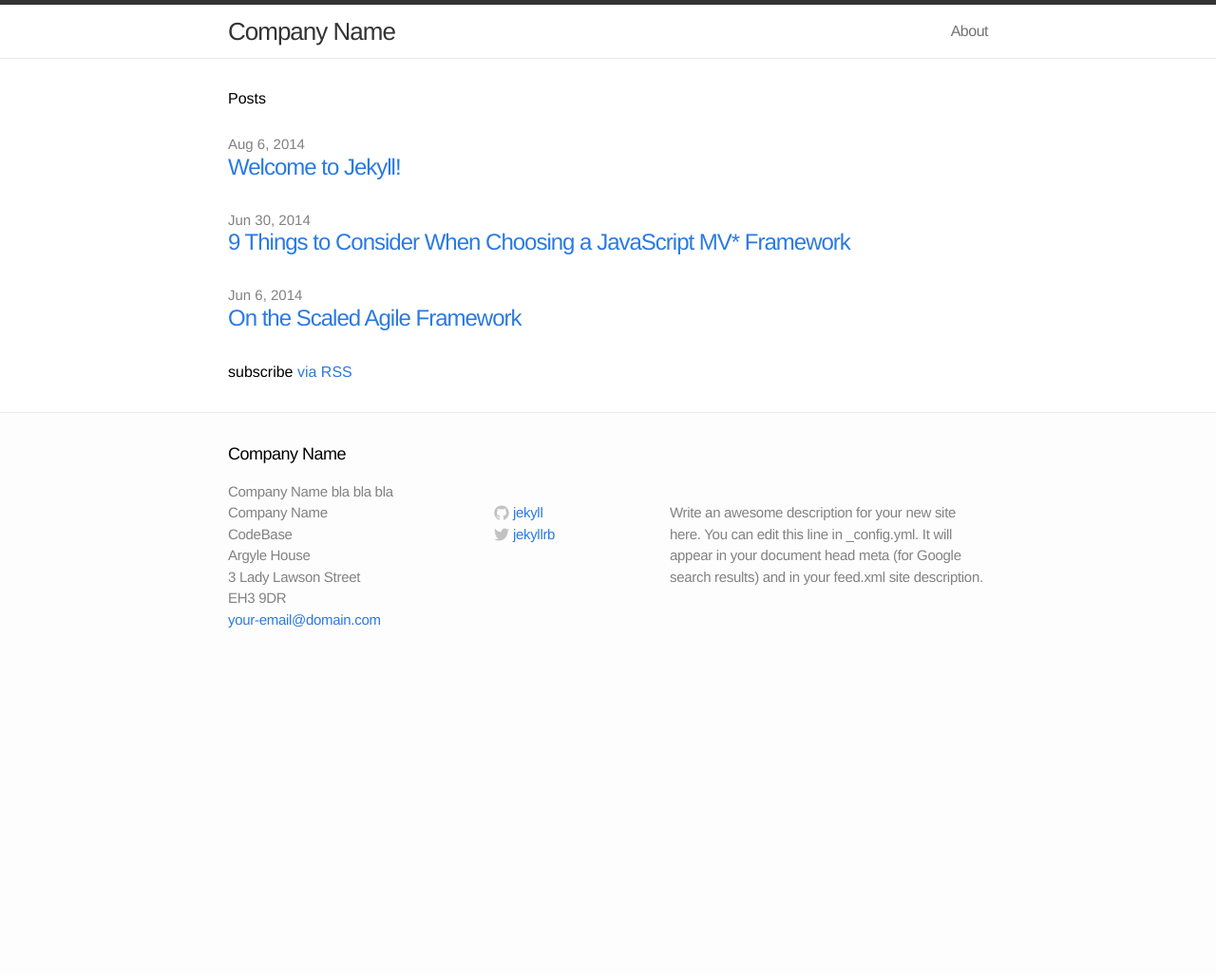
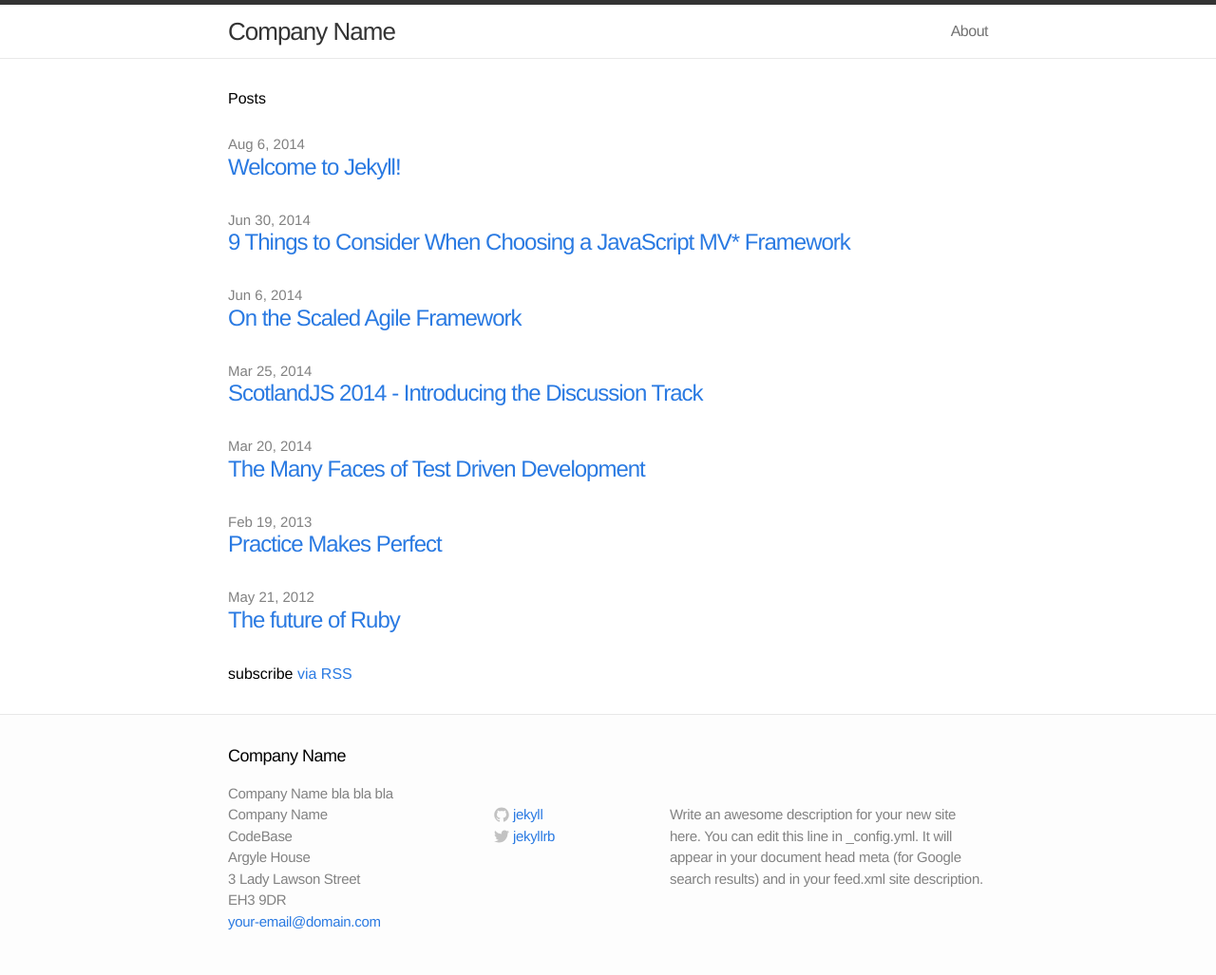
Before and after one commit to CultivateHQ/cultivateHQ.com, a Jekyll site: the page built from index.html, in a window 1280 px wide. Shown: the whole page at 95% size. Built offline with Jekyll 4.4.1, drawn with Linux system fonts in a browser that asks for light colours; before the commit the page ends 900 px from its top, so only the background shows below that; some of the changed lines change nothing that is shown.

Commit message:
adding some old posts

```diff
--- /dev/null
+++ b/_posts/2012-05-21-the-future-of-ruby.md
@@ -0,0 +1,42 @@
+---
+layout: post
+title:  "The future of Ruby"
+date:   2012-05-21 10:41:21
+author: Paul Wilson
+archive: https://web.archive.org/web/20130314012109/http://www.neo.com/2012/05/21/the-future-of-ruby
+---
+
+> originally published with [.net magazine](http://www.netmagazine.com/opinions/future-ruby)
+
+I am not a very old-school Rubyist. My involvement dates from 2005 when I, along with many of my Extreme Programming (XP) colleagues, joined the Great Rails Bandwagon. It is telling that so many of the people who became involved around that time were from the Agile/XP community. We were sick of the mountains of glue code and XML configuration that stood in the way of us getting things done in Enterprise Java.
+
+Those were heady days. The Metaprogrammability dynamic typing, and introduction of patterns such as Convention Over Configuration that was provided by the combination of Ruby and Rails gave us speedy, concise code. The test-driven discipline that was built into the language, framework, and the community gave us disciplined and verified code. Behaviour Driven Development, which had been struggling to survive in Java (JBehave anyone?) emerged and thrived in Ruby: Rspec was an early hit followed by Cucumber. To this day, the best Ruby Shops are also Agile/XP shops, while the others aspire to be so.
+
+Fast forward to 2012 and the revolution is over. Ruby development has grown up and entered the mainstream, or at least the mainstream has shifted. While penetration of traditional enterprises such as banks is not great, Ruby startups such as LivingSocial and Groupon have grown into large corporations. The key moment that showed that Ruby had become mainstream was when Salesforce.com acquired Heroku in December 2010, and the message was reinforced the following July, when Ruby's designer, Matz (Yukihiro Matsumoto) was hired as Heroku's chief architect, Ruby.
+
+Anecdotally, Rails has become the de-facto web technology for web startups. This growing success has not changed the community a great deal: it is still one that cares about craftsmanship, loves trying different languages such as Clojure and Erlang, and is grass-roots driven with a wide number of regional conferences.
+
+Most Ruby development these days is still Rails, but we are entering an era of Rails backlash. The simple opinionated Model View Controller architecture that was so attractive in 2005, is now criticised for its lack of a layered architecture with proper separation of concerns. [Yehuda Katz](https://twitter.com/wycats), the driving force behind Rails 3, quipped on Twitter:
+
+<div>
+  <blockquote class="twitter-tweet" lang="en"><p>The problem with Rails today is that 1/2 the people are afraid Rails is turning into Java and the other 1/2 are trying to turn it into Java</p>&mdash; Yehuda Katz (@wycats) <a href="https://twitter.com/wycats/statuses/193629465375547392">April 21, 2012</a></blockquote>
+  <script async src="//platform.twitter.com/widgets.js" charset="utf-8"></script>
+</div>
+
+My hope and belief is that the Ruby on Rails community is mature and reflective enough to introduce just the right amount of architecture back into web development, without reinventing Enterprise Java Beans. The signs for this are good with the upcoming Hexagonal Rails talk at the Scottish Ruby Conference; Avdi Grimm's [Objects on Rails](http://objectsonrails.com/) and Steven Baker's [Solid Rails](https://leanpub.com/solidrailsbook).
+
+* [YARV](http://www.atdot.net/yarv/) is now the official Ruby interpreter for current Ruby 1.9.x, with significant performance benefits over Matz's original interpreter.
+
+* [JRuby](http://jruby.org/) is the most mature and widely adopted alternative to YARV, developed by a team with a track record of consistent delivery. It brings to Ruby all the advantages of the Java Virtual Machine, just-in-time compilation, access to the rich set of Java libraries, interoperability with legacy Java code and true, native, multi-threading. The last is becoming more pertinent as the ability to take advantage of multi-core servers becomes more relevant to scaling: using threads is far more memory efficient than spinning up new processes.
+
+* [Iron Ruby](http://www.ironruby.net/), the Ruby implementation for the .Net Framework, is still making progress despite withdrawal of direct support form Microsoft.
+
+* [Rubinius](http://rubini.us/) is Ruby (as far as possible) written in Ruby. Despite some early stumbles and a big rewrite, Rubinius is now on a firm footing. It is on track to implement full multi-threading for version 2, with the removal of the Global Interpreter Lock.
+
+* [Maglev](http://maglev.github.com/) is built on top of the VMWare's GemStone/S 3.1 Virtual Machine, allowing distributed and persistent Ruby Objects. Its perception in the community suffered from too early exposure: it made a huge splash when first demoed at RailsConf in 2008, followed by a few years of silence.
+
+* [MacRuby](http://macruby.org/), the successor to RubyCocoa, is a 1.9 implementation built directly on top of the core OS X technologies. Probably the biggest obstacle to Ruby on OS X was inability to also use that code on iOS (iPhone / iPad), which is why the recent launch of Ruby in Motion, built on MacRuby but entirely iOS App Store compliant is such an exciting development.
+
+* [MRuby](https://github.com/mruby/mruby) is worth a mention for two reasons: it is Matz's own project and it is being funded by the Japanese Government. It is a lightweight implementation of Ruby designed to be in the same space as Lua. The Japanese connection may be key to adaption, raising the possibility of seeing Ruby becoming embedded in electronics.
+
+Seventeen years since its first appearance, and eight years from the Rails revolution, the Ruby community is still an exciting place to be. With all the current activity, and innovations coming to fruition, I don't see that changing any time soon.
--- /dev/null
+++ b/_posts/2013-02-19-practice-makes-perfect.md
@@ -0,0 +1,50 @@
+---
+layout: post
+title:  "Practice Makes Perfect"
+date:   2013-02-19 10:41:21
+author: Paul Wilson
+---
+
+> This article originally appeared in the February 2013 version of [Test Magazine](http//www.testmagazine.co.uk).
+
+In December last year, around 3,000 programmers in 160 cities around the world gave up their Saturday to write code - code they deliberately threw away. They were not being weird or frivolous. They were there to take part in The Global Day of Code Retreat, and improve their craft.
+
+Musicians do not practise by only playing symphonies. Marathon runners do not train by running marathons. They engage in directed practise such as playing musical scales or interval runs. A Code Retreat is a community event to help programmers engage in directed practice. They work on improving their code, free of the constraints of time-pressure or having to finish the task.
+
+### Playing the game
+
+The Code Retreat format consists of multiple sessions of implementing Conway's Game of Life:
+
+Each session lasts for 45 minutes.
+
+* The code is written in pairs, meaning that two people share one computer and collaborate.
+* It is also Test Driven, which means that an automated unit test is written before each piece of code and the code is improved before writing the next test.
+* Pairs are swapped after every session.
+* Code is deleted after every session.
+
+After each session the group shares their experience in a short retrospective. The retrospective concentrates on anything learnt. The main focus of the retrospective is to make the group think about the extent to which each pair has managed to follow the XP rules of simple design. These are:
+
+1. The code passes all the tests, implying that automated tests have been written and the code does what is intended
+2. The code reveals intent. This is a measure of how easy it is to understand what each piece of code is supposed to do.
+3. There is no duplication, also known as the Once and Only Once Rule. Duplicate code can be considered bad code as it is hard to change and understand. Duplication can be as obvious as code copied and pasted from one place to another but can also be subtle, where a rule is expressed in two different places in the code.
+
+Time pressure can be detrimental to this kind of deliberate practise. Throwing the code away and implementing the 45 minute time limit on each session is designed to relieve the pressure of finishing the problem. Most pairs do not manage to implement Conway's Game of Life during a session, and that is desirable: unlike a programmer's day-job or even a hack-session, the value of Code Retreat lies in improving skills rather than producing useful code.
+
+The problem, [Conway's Game of Life](http://en.wikipedia.org/wiki/Conway's_Game_of_Life), is chosen as it is fairly complex to implement but easy to understand. A problem that was hard to understand would get in the way of concentrating purely on improving code skills.
+
+### Tell, don't ask
+After the first iteration, the facilitators introduce a constraint for each subsequent iteration. As well as keeping the exercise interesting, the constraints are designed to provoke different ways of thinking and working with code. A common constraint is "no return values", which often leads to a more Object Oriented way of working known as Tell Don't Ask.
+
+Code Retreat came out of a discussion at the Code Mash conference in Ohio. [Corey Haines](https://twitter.com/coreyhaines), a well known figure in the [Software Craftsmanship](http://en.wikipedia.org/wiki/Software_craftsmanship) community, helped create the format and is responsible for popularising it since then. For the last two years there has been a Global Day of Code Retreat: Code Retreats on the same day in different cities around the world.
+
+On December 8, 2012, Neo hosted and facilitated the Edinburgh chapter of Global Day of Code Retreat. After the first zero-constraints session, also known as The Warm Up session, we introduced a single constraint per session.
+
+1. _Ping Pong_: One member of the pair writes a failing test and it is up to the other member to implement the test. Pairs that were more experienced with TDD swapped roles, while those who were new to that discipline did not. This is a good ice-breaker and gets people comfortable with pairing.
+
+2. _Mute Ping Pong_: Like Ping Pong, but the pairs were not allowed to communicate with each other except through the tests or code. This becomes an exercise in writing focussed and expressive unit tests.
+
+3. _No returns_. After a method performs a calculation, the participants were banned from returning the result to the method: they had to find other ways to pas on the information. This was a particularly challenging exercise for many of the participants. While many did find value in it, we might have coached the others a little better.
+
+4. _Back to back_: one straightforward iteration was performed without any constraints. This time the code was not deleted, but the pairs were told to write down the areas of the code that they could have done better. After the retrospective the pairs were kept the same but the code was swapped: other pairs were given the task of trying to improve the previous pair’s code.
+
+The feedback at the end of the day was overwhelmingly positive. It is amazing how enjoyable failing to implement the same problem several times can be. The most gratifying part was winning over the participants who were initially sceptical about Pair Programming and Test Driven Development.
--- /dev/null
+++ b/_posts/2014-03-20-the-many-faces-of-test-driven-development.md
@@ -0,0 +1,23 @@
+---
+layout: post
+title:  "The Many Faces of Test Driven Development"
+date:   2014-03-20 10:41:21
+categories: jekyll update
+author: Paul Wilson
+---
+
+Like many religious wars, the Test Driven Development debate seems interminable, unpleasant, and not a little tedious. "Mocks Suck and cause brittle tests." "No, including real collaborators in your tests makes them brittle." "That's not a unit test". "It's not about testing, it's about design." "No, it's about documentation."
+
+It's not experience and facts that are missing from these debates: it's nuance; it's an appreciation of trade-offs.
+
+There is no One True Way of Test Driven Development. Like most things in the real world, there is not just one benefit (or disadvantage) of practicing TDD.
+
+Most days I cycle to work because it's faster than walking or getting the bus, because it's a reasonable way of getting regular exercise, and because I resent the way our cities have been taken over by the motor car and want to reclaim the streets. I cycle for all of these reasons. If it was all about speed, I'd buy a small motorbike; I could get the exercise on a static bike in the gym. It's great to get a combination of benefits for the same time and effort.
+
+For me, TDD's benefits are:-
+
+It gives me confidence that my code does what I think it does It confers the ability to refactor code without the fear that I have broken something It encourages a testable, and hence modular, design The tests describe the behaviour of the code I value all those benefits, but I do value them in that order. I give greater weighting to confidence than design so I tend to favour a more classical style, with only light use of Mocks.
+
+Others give more preference to the way tests influence design, and use the mock-heavy GOOS style.
+
+This is fine - we are just choosing different tradeoffs. Put like that, it doesn't seem worth getting caremad about. Does it?
--- /dev/null
+++ b/_posts/2014-03-25-scotlandjs-2014-introducing-the-discussion-track.md
@@ -0,0 +1,66 @@
+---
+layout: post
+title:  "ScotlandJS 2014 - Introducing the Discussion Track"
+date:   2014-03-25 10:41:21
+categories: scotlandjs conferences
+author: Peter Aitken
+---
+
+### Discussion Track
+This year at [ScotlandJS](http://scotlandjs.com/) we are introducing the Discussion Track as an integral part of the event experience.
+
+In the last few months a number of people have been questioning the traditional conference format where speakers share their knowledge and experience from the stage. Many people specifically attend events to learn from other delegates whom they randomly strike up a conversation with in the hallway between talks, this is what we want to amplify. At [ScotlandJS](http://scotlandjs.com/) this year we aim to provide a means that allows you to get the best of both formats.
+
+
+### How will the Discussion Track work?
+The discussions will be facilitated, given direction and cover multiple topics.
+
+#### Facilitation:
+Alan Gardner and Matt Wynne have very kindly offered to facilitate these sessions, which will be delivered in a Lean Coffee format (without the coffee). Here participants submit items for discussion then collectively vote on which to discuss.
+
+##### Direction:
+[ScotlandJS](http://scotlandjs.com/) has 23 talks chosen by ticket holders. These are the topics that our delegates are most interested in and will provide the subject matter for the Discussion Track.
+
+After a speaker finishes their talk, those with questions or wishing to discuss the subject matter further move over to the Discussion Track. Then during the next speaking slot the discussion will take place.
+
+All videos will be made available after the event if there is a clash between what you want to see and what you want to talk about.
+
+### What should I expect during the Discussion track?
+Our aim here is to provide a means for you to discover the relationships that will provide the greatest shared value to your continued development and thereby the communities beyond [ScotlandJS](http://scotlandjs.com/).
+
+You come to an event like [ScotlandJS](http://scotlandjs.com/) to learn from speakers and your peers.
+
+Whether you have just started programming in JavaScript, or the author of a HUGE front end framework, every ones contribution is valued.
+
+* Let's embrace beginners and help them level up.
+* Question the speakers and their thinking.
+* Advance the tech that we currently have and embrace the vast diversity of the JS community and learn from one another.
+
+Personally, when I started writing Ruby full time and began attending events there was this one guy that was an AMAZING speaker. Always overflowing with enthusiasm and pleased to meet everyone. I was in awe and terrified to speak to him and I used his software everyday.
+
+When I finally plucked up the courage to ask a question Jim was only to happy to help with a number of examples to help me get my head round eigen/meta/singleton classes. He always had a friendly encouraging word and huge smile every time he met you.
+
+Everyone has the person that they look up to. I want to try and lessen any anxiety involved in the 'star struck' or shy mindset for delegates and speakers alike by making everyone accessible.
+
+The Discussion Track can be a great way to break the ice and set in place a number of items for conversation later in the event, or in the future.
+
+Further more I would like to mention some of the great qualities that Jim embodied that I would like those attending to aspire to in their life and work:
+
+* Kind,
+* Patient,
+* an Active Listener,
+* Modest,
+* Enthusiastic,
+* Non-judgemental,
+* Joyful,
+* and generous with knowledge and experience.
+
+In summary, we are aiming to advance learning, JavaScript and the community by focusing on enabling it's greatest strength, People.
+
+Be you shy, outgoing, young, old, designer, developer, beginner, intermediate or advanced your voice matters and YOU can always improve.
+
+I truly believe we have a great opportunity to grow and learn together, let's make the most of it.
+
+Thanks
+
+Peter Aitken
```
Also changed, not shown: _posts/2014-06-30-9-things-to-consider-when-choosing-a-javascript-mv-framework.md (+1 -0 lines).
